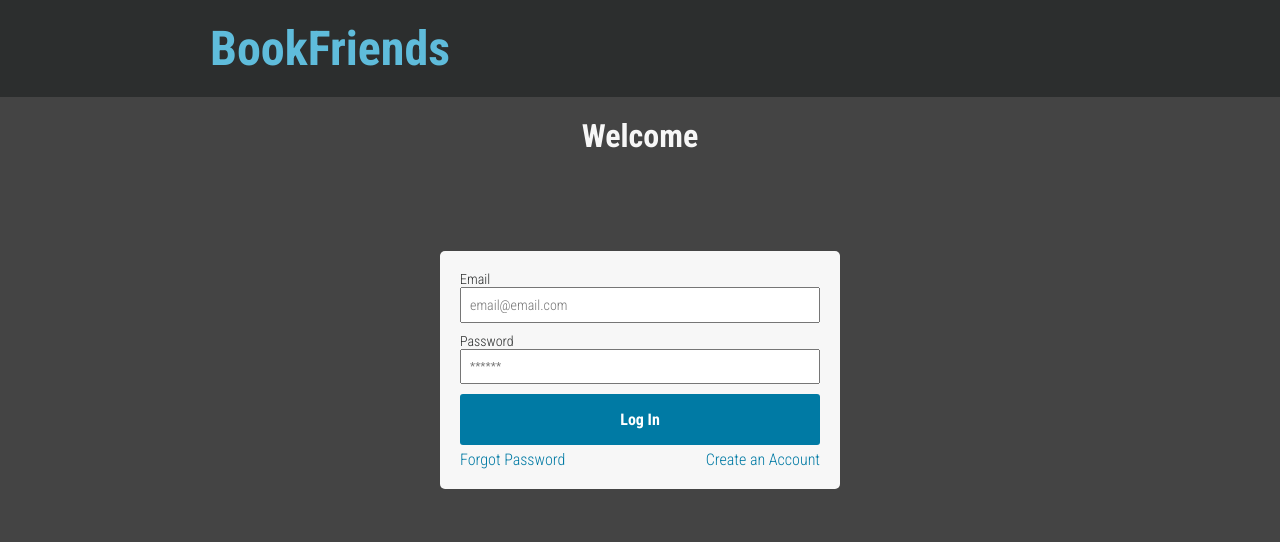
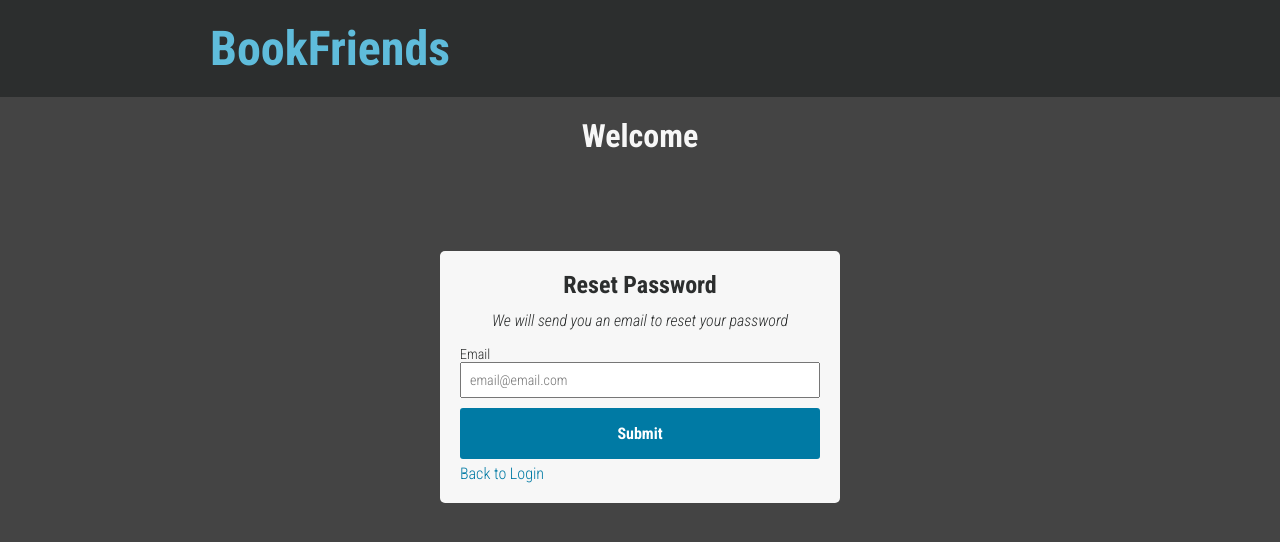
Before and after one commit to SeacretCK/BookFriends, a Vue app: page / in a window 1280 px wide. Both pictures are taken after a click on the link "Forgot Password". Shown: the top 542 px of the page. Built offline with nearby package versions, Linux system fonts and the light colour scheme; no server answers.

Commit message:
fix bug sorting, fix bug check for duplicates

```diff
--- a/src/components/AddBookModal.vue
+++ b/src/components/AddBookModal.vue
@@ -135,7 +135,8 @@ export default {
     },
     checkIfBookIsAlreadyInTheList() {
       console.log("selected list object: ", this.properties.selectedList)
-      return this.properties.selectedList.books.some(item => item.bookId === this.bookInfo.bookId)
+      console.log(this.properties.selectedList.books.some(item => item.bookId === this.bookInfo.id))
+      return this.properties.selectedList.books.some(item => item.bookId === this.bookInfo.id)
     }
   }
 }
--- a/src/components/BooklistModal.vue
+++ b/src/components/BooklistModal.vue
@@ -1,9 +1,9 @@
 <template>
   <div class="modal__wrapper">
-    <div class="modal__wrapper-inner" @click.self="setNewSorting(update), $emit('close')">
+    <div class="modal__wrapper-inner" @click.self="updateSorting(), $emit('close')">
       <div class="modal__container">
         <div class="modal__header">
-          <button type="button" class="button button-close" @click="setNewSorting(update), $emit('close')"><font-awesome-icon icon="times"/></button>
+          <button type="button" class="button button-close" @click="updateSorting(), $emit('close')"><font-awesome-icon icon="times"/></button>
         </div>
         <h2 class="modal__listName"> {{ listName }}</h2>
 
@@ -52,10 +52,10 @@ export default {
         disabled: false
       },
       update: {
-        newSortedList: [],
+        newSortedList: this.getBooksInBooklist,
         listId: this.booklistId
-      }
-
+      },
+      listWasSorted: false
     }
   },
   methods: {
@@ -66,6 +66,7 @@ export default {
       console.log(e)
       console.log("New index: " + e.newIndex)
       console.log("Old index: " + e.oldIndex)
+      this.listWasSorted = true;
       const listArray = this.getBooksInBooklist;
       let updatedList = [];
       // maybe it is not even required to make a new array, because the following number updates seem to apply directly to bookArraySorted (that's why it's updating immediately in the list)
@@ -97,6 +98,12 @@ export default {
       console.log("updatedList", updatedList);
       console.log("bookArraySorted", this.bookArraySorted)
       this.update.newSortedList = updatedList;
+    },
+    updateSorting() {
+      if (this.listWasSorted) {
+        this.setNewSorting(this.update);
+        this.listWasSorted = false;
+      }
     }
   },
   computed: {
--- a/src/components/Login.vue
+++ b/src/components/Login.vue
@@ -4,7 +4,8 @@
 
     <!-- LOGIN FORM -->
     <!-- @submit.prevent is super important! because otherwise there would be a page refresh that interrupts the authentication process! -->
-    <form v-if="showLoginForm" class="form login-form" @submit.prevent>
+    <form v-if="showLoginForm && !forgotPassword" class="form login-form" @submit.prevent>
+      <h2 class="form__heading">Login with your Account</h2>
 
       <label for="email" class="label login-form__label-email">Email</label>
       <input
@@ -29,13 +30,14 @@
       <button class="button" @click="login">Log In</button>
 
       <div class="links login-form__links">
-        <a>Forgot Password</a>
+        <a @click="forgotPassword = true">Forgot Password</a>
         <a @click="toggleForm">Create an Account</a>
       </div>
     </form>
 
     <!-- SIGN UP FORM -->
-    <form v-if="!showLoginForm" class="form signup-form" @submit.prevent>
+    <form v-if="!showLoginForm && !forgotPassword" class="form signup-form" @submit.prevent>
+      <h2 class="form__heading">Create an Account</h2>
 
       <label for="name" class="label signup-form__label-name">Name</label>
       <input
@@ -70,10 +72,32 @@
       <button class="button" @click="signup">Sign Up</button>
 
       <div class="links signup-form__links">
-        <a>Forgot Password</a>
+        <a @click="forgotPassword = true">Forgot Password</a>
         <a @click="toggleForm">Back to Login</a>
       </div>
     </form>
+
+    <form v-if="forgotPassword" class="form" @submit.prevent>
+      <h2 class="form__heading">Reset Password</h2>
+      <p class="password-form__text">We will send you an email to reset your password</p>
+
+      <label for="email" class="label">Email</label>
+      <input
+        type="text"
+        placeholder="email@email.com"
+        id="email"
+        class="input"
+        required
+        v-model.trim="passwordForm.email"
+      />
+
+      <button class="button" @click="resetPassword">Submit</button>
+
+      <div class="links">
+        <a @click="showLoginForm = true, forgotPassword = false">Back to Login</a>
+      </div>
+    </form>
+
   </div>
 </template>
 
@@ -94,8 +118,12 @@ export default {
         email: "",
         password: ""
       },
+      passwordForm: {
+        email: ""
+      },
       showLoginForm: true,
-      errorMessage: ""
+      errorMessage: "",
+      forgotPassword: false
     }
   },
   methods: {
@@ -156,6 +184,9 @@ export default {
           console.log(err);
           this.errorMessage = err.message;
         });
+    },
+    resetPassword() {
+
     }
   },
   computed: {
@@ -184,6 +215,10 @@ export default {
   flex-direction: column;
 }
 
+.form__heading {
+  padding-bottom: 0.5em;
+}
+
 .input {
   padding: 0.5rem;
   margin-bottom: 10px;
@@ -201,5 +236,8 @@ export default {
   padding-top: 5px;
 }
 
-
+.password-form__text {
+  padding-bottom: 1em;
+  font-style: italic;
+}
 </style>
--- a/src/components/SearchResults.vue
+++ b/src/components/SearchResults.vue
@@ -28,7 +28,7 @@
     </section>
 
     <div>
-      <button type="button" class="button" @click="showMoreResults()">Show more Results</button>
+      <button type="button" class="button" @click="showMoreResults">Show more Results</button>
     </div>
 
   </div>
--- a/src/store/modules/booklists.js
+++ b/src/store/modules/booklists.js
@@ -79,7 +79,7 @@ const actions = {
     booklistsCollection
       .doc(listId)
       .update({
-        books: firebase.firestore.FieldValue.arrayUnion(newBook)
+        books: firebase.firestore.FieldValue.arrayUnion(newBook), merge: true
       })
       .then(() => {
         dispatch("setBooklists");
@@ -103,7 +103,7 @@ const actions = {
     booklistsCollection
       .doc(deletedBook.listId)
       .update({
-        books: updatedBooklist
+        books: updatedBooklist, merge: true
       })
       .then(() => {
         dispatch("setBooklists");
@@ -114,11 +114,11 @@ const actions = {
   },
 
   setNewSorting({ dispatch }, update) {
-    console.log(update)
+    console.log("setNewSorting", update)
     booklistsCollection
       .doc(update.listId)
       .update({
-        books: update.newSortedList
+        books: update.newSortedList, merge: true
       })
       .then(() => {
         dispatch("setBooklists");
```
